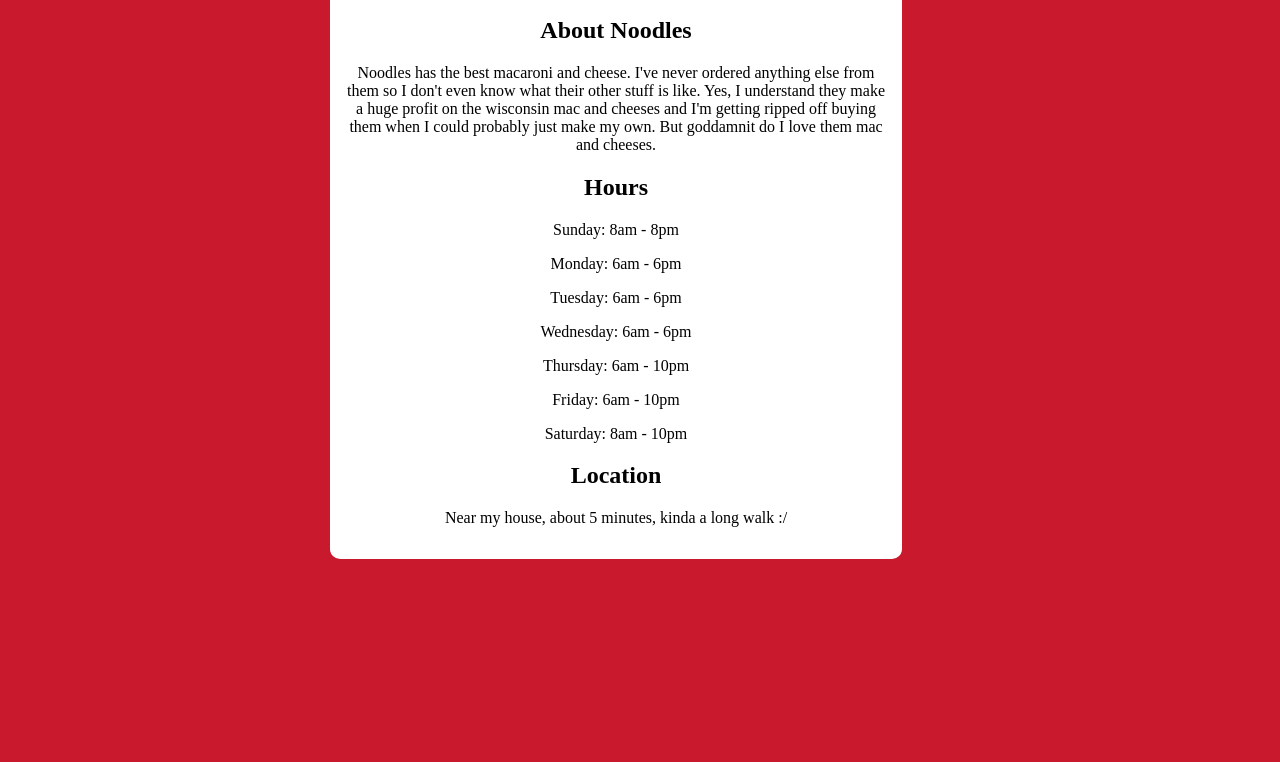
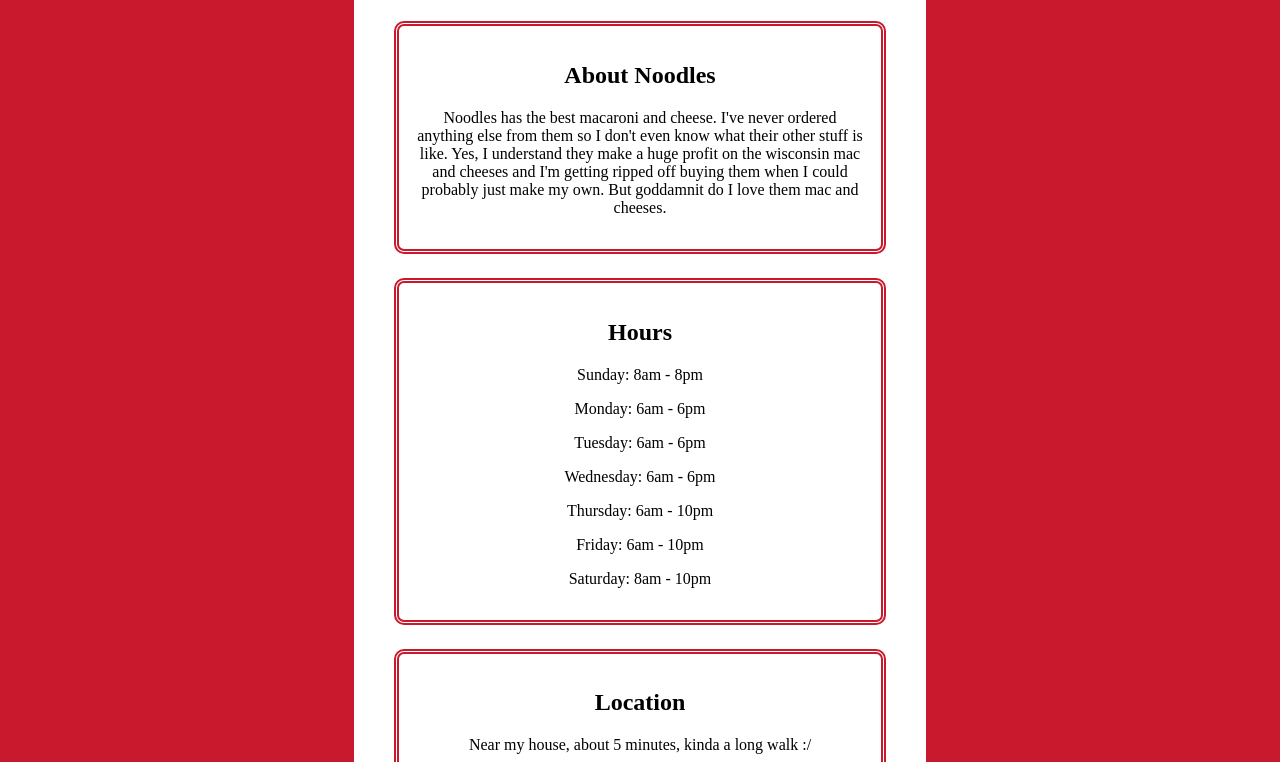
Before and after one commit to meiou9sei/TOP-restaurant-page, a website built with webpack: page dist/index.html in a window 1280 px wide. Shown: the part 465-1227 px from the top of the page. Before the commit the page ends 1032 px from the top, so only its background shows below. Built offline with Linux system fonts and the light colour scheme.

Commit message:
some more css

```diff
--- a/src/main.css
+++ b/src/main.css
@@ -10,7 +10,6 @@
 
     text-align: center;
     gap: 24px;
-    width: 95vw;
 }
 
 main {
@@ -21,6 +20,12 @@
     padding: 16px;
 }
 
+section {
+    border: thick double #c9192c;
+    border-radius: 10px;
+    margin: 24px;
+    padding: 16px;
+}
 
 .logo-image-container {
     display: flex;
```
Also changed, not shown: dist/main.js.
